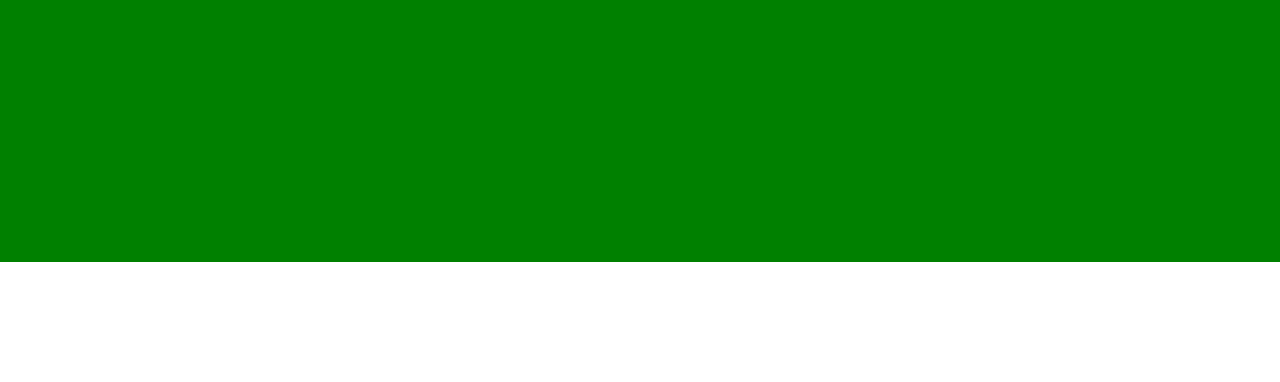
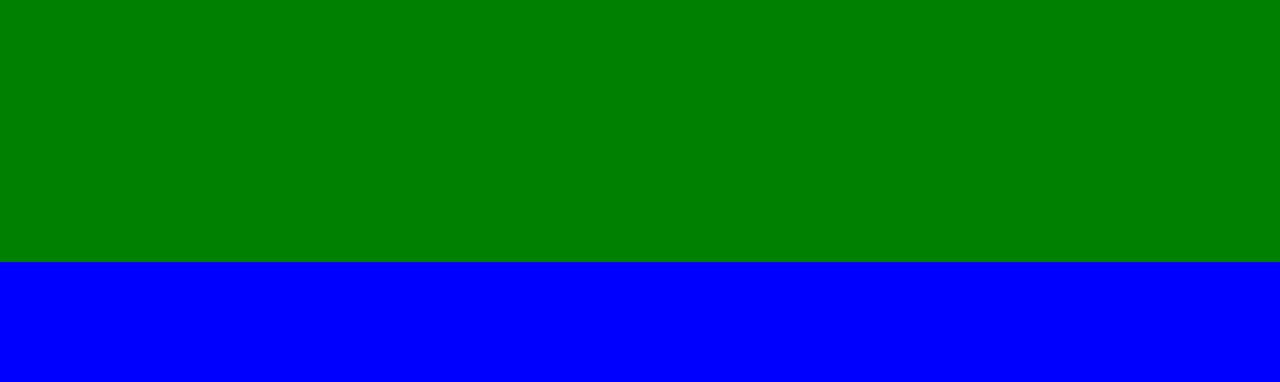
Before and after one commit to TKbergamot/1-4, a plain HTML site: page caravan/index.html in a window 1280 px wide. Shown: the part 1558-1940 px from the top of the page. Before the commit the page ends 1820 px from the top, so only its background shows below. Drawn offline with Linux system fonts and the light colour scheme.

Commit message:
[Add] フッター部分を追加

```diff
--- a/caravan/index.html
+++ b/caravan/index.html
@@ -10,5 +10,6 @@
 	<div class ="header"></div>
 	<div class ="main-visual"></div>
 	<div class ="main"></div>
+	<div class ="footer"></div>
 </body>
 </html>
--- a/caravan/style.css
+++ b/caravan/style.css
@@ -22,3 +22,9 @@
 	height:1400px;
 	background-color: green;
 }
+
+.footer {
+	width: 100%;
+	height: 120px;
+	background-color: blue;
+}
```
